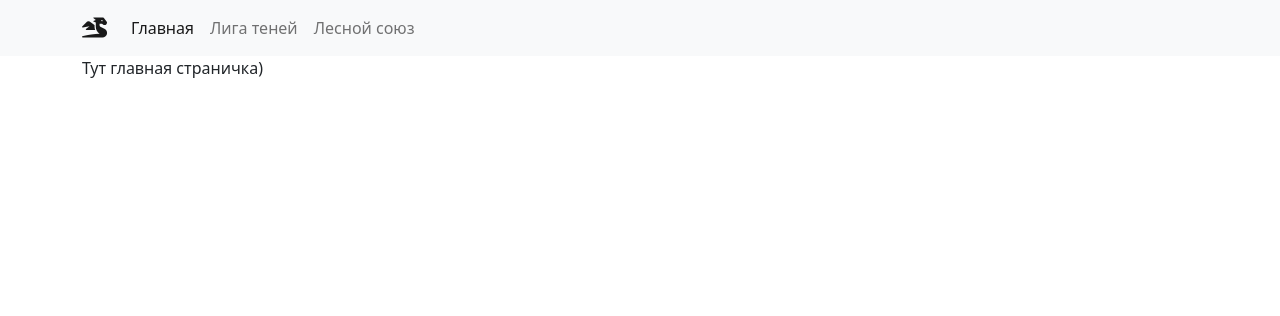
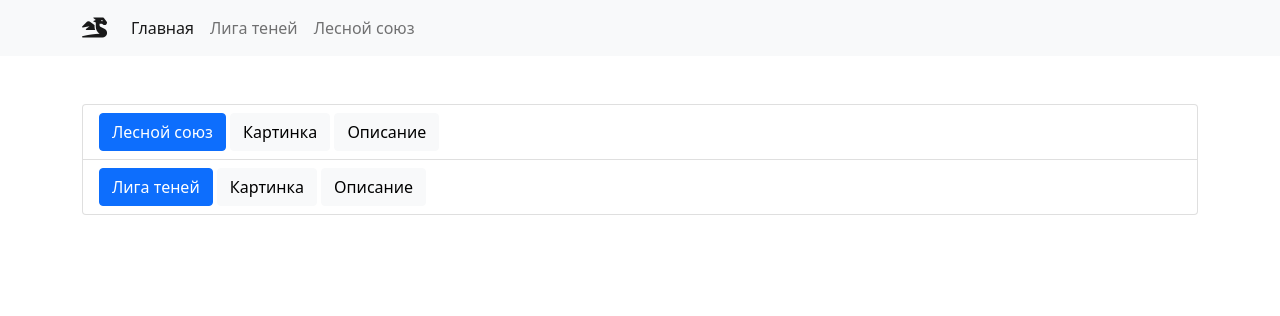
Before and after one commit to MariaSadovn1kova/Project1, a PHP site: page / in a window 1280 px wide. Shown: the top 316 px of the page. Run offline with PHP 8.4, Linux system fonts and the light colour scheme.

Commit message:
Добавила ссылки на главную страничку и все заработало с:

```diff
--- a/public/index.php
+++ b/public/index.php
@@ -34,7 +34,6 @@
 <div class="container">
     <?php
     $url = $_SERVER["REQUEST_URI"];
-
     // Проверка строки на частичное соответствие
     if ($url == "/") {
         require "../views/main.php";
@@ -45,5 +44,6 @@
     }
     ?>
 </div>
+
 </body>
 </html>
--- a/views/main.php
+++ b/views/main.php
@@ -1 +1,19 @@
-Тут главная страничка)<br>
+<!-- Блок где мы фиксируем в переменные признаки страницы -->
+<?php
+    $is_image_sylvan = $url == '/sylvan/image';
+    $is_info_sylvan = $url == '/sylvan/info';
+    $is_image_dungeon = $url == '/dungeon/image';
+    $is_info_dungeon = $url == '/dungeon/info';
+?>
+<ul class = "list-group mt-5">
+    <li class = "list-group-item">
+        <a type = "button" class = "btn btn-primary" href="/sylvan">Лесной союз</a>
+        <a type = "button" class = "btn btn-light" href="/sylvan/image">Картинка</a>
+        <a type = "button" class = "btn btn-light" href="/sylvan/info">Описание</a>
+    </li>
+    <li class = "list-group-item">
+        <a type = "button" class = "btn btn-primary" href="/dungeon">Лига теней</a>
+        <a type = "button" class = "btn btn-light" href="/dungeon/image">Картинка</a>
+        <a type = "button" class = "btn btn-light" href="/dungeon/info">Описание</a>
+    </li>
+</ul>
```
